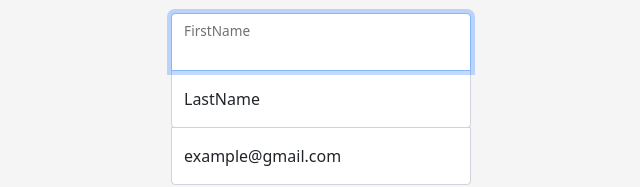
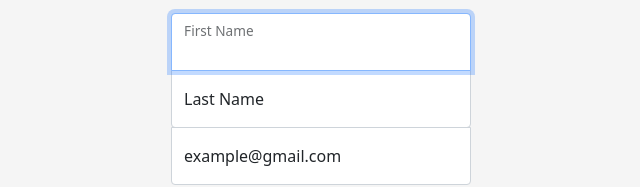
Before and after one commit to Chandra-MP/Newsletter, a website: page public/html/index.html in a window 1280 px wide. Shown: the part 310-497 px from the top of the page, 319-959 px from the left. Drawn offline with nearby package versions, Linux system fonts and the light colour scheme.

Commit message:
minor unimportant changes

```diff
--- a/public/html/index.html
+++ b/public/html/index.html
@@ -85,12 +85,12 @@
         <div class="form-floating">
 
           <input type="text" class="form-control" id="firstName" name="firstname" placeholder="FirstName" required autofocus/>
-          <label for="firstname">FirstName</label>
+          <label for="firstname">First Name</label>
         </div>
         <div class="form-floating">
 
           <input type="text" class="form-control" id="lastName" name="lastname" placeholder="LastName" required/>
-          <label for="lastname">LastName</label>
+          <label for="lastname">Last Name</label>
         </div>
         <div class="form-floating">
 
```
